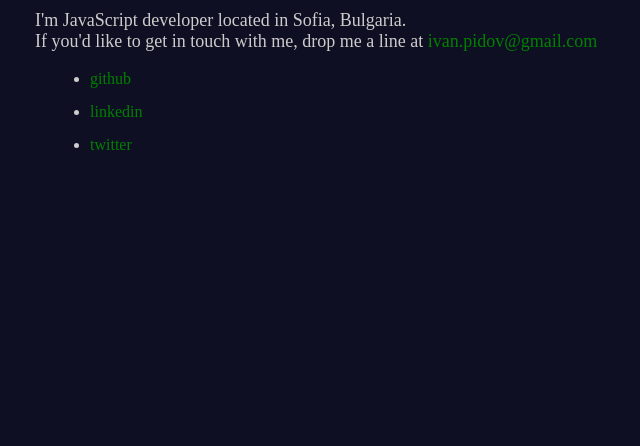
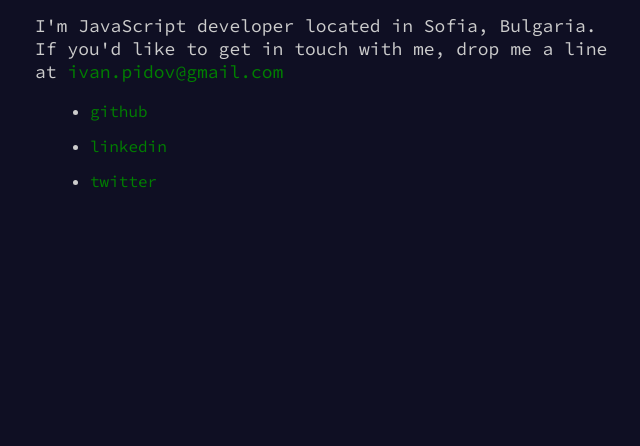
Before and after one commit to pidov/ipidov, a website: page index.html in a window 1280 px wide. Shown: the part 354-800 px from the top of the page, without its empty margins (305-945 px from the left). Drawn offline with Linux system fonts and the light colour scheme.

Commit message:
Revert loading of css files to original

```diff
--- a/index.html
+++ b/index.html
@@ -24,18 +24,6 @@
 
   </div>
   <link href='css/style.css' rel='stylesheet' type='text/css'>
-  <script type="text/javascript">
-	  WebFontConfig = {
-	    google: { families: [ 'Source+Code+Pro:400,200,300,500,600,700,900:latin' ] }
-	  };
-	  (function() {
-	    var wf = document.createElement('script');
-	    wf.src = 'https://ajax.googleapis.com/ajax/libs/webfont/1/webfont.js';
-	    wf.type = 'text/javascript';
-	    wf.async = 'true';
-	    var s = document.getElementsByTagName('script')[0];
-	    s.parentNode.insertBefore(wf, s);
-	  })();
-  </script>
+  <link href='https://fonts.googleapis.com/css?family=Source+Code+Pro:400,200,300,500,600,700,900&subset=latin,latin-ext' rel='stylesheet' type='text/css'>
 </body>
 </html>
```
